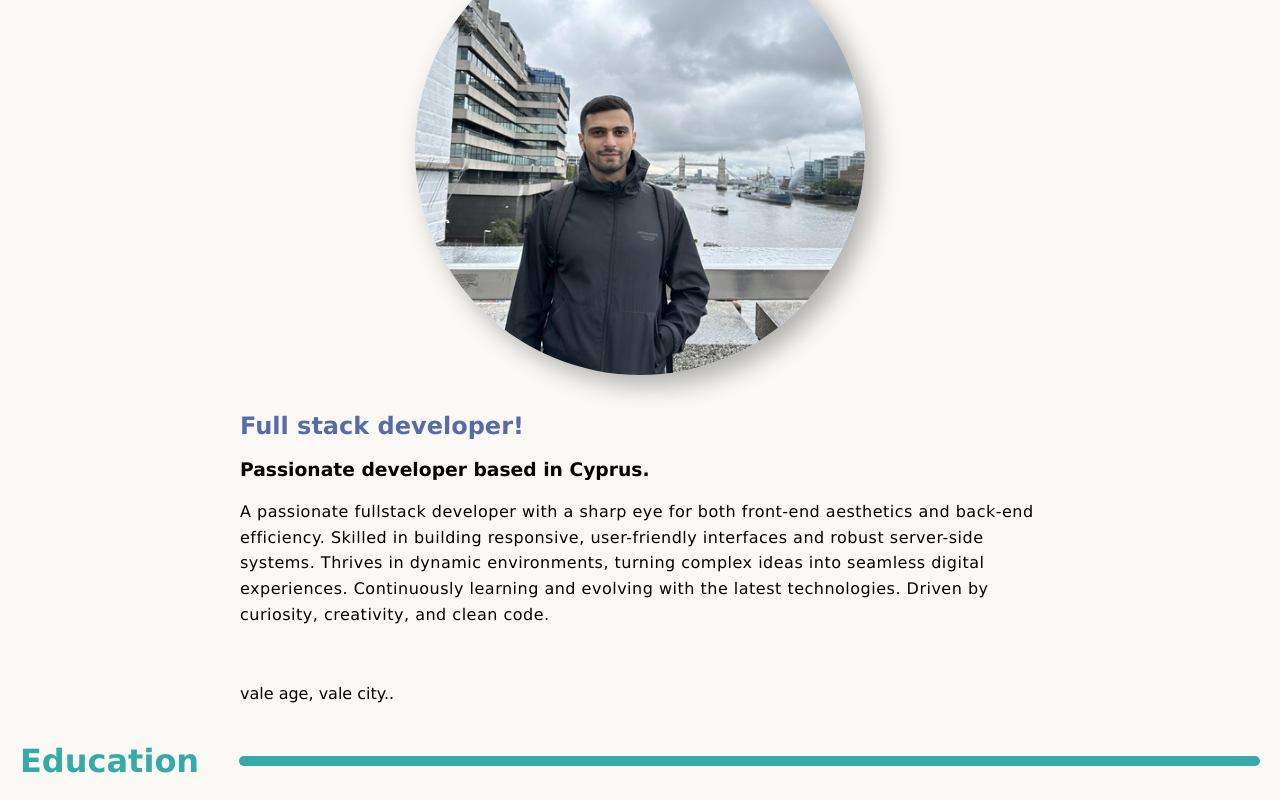
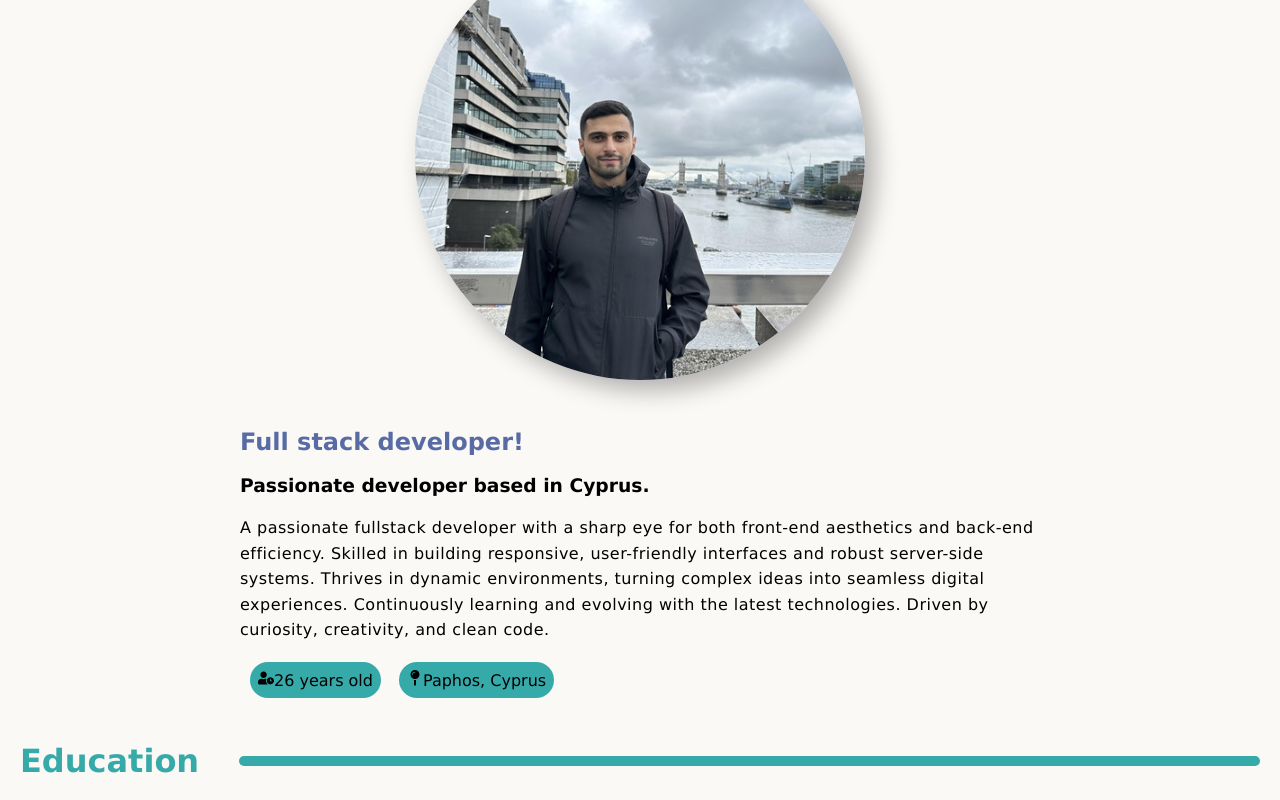
Before and after one commit to simosimb98/simospersonalwebsite, a React (Create React App) app in the folder simospersonalwebsite/: page / in a window 1280 px wide. Shown: the part 972-1772 px from the top of the page. Built offline with nearby package versions, Linux system fonts and the light colour scheme.

Commit message:
reactive ui work

```diff
--- a/simospersonalwebsite/src/pages/About.js
+++ b/simospersonalwebsite/src/pages/About.js
@@ -1,4 +1,5 @@
 import { Element, Events, scrollSpy } from "react-scroll";
+import * as FaIcons from 'react-icons/fa';
 import './css/About.css';
 
 function About() {
@@ -25,10 +26,11 @@ function About() {
                             A passionate fullstack developer with a sharp eye for both front-end aesthetics and back-end efficiency. Skilled in building responsive, user-friendly interfaces and robust server-side systems. Thrives in dynamic environments, turning complex ideas into seamless digital experiences. Continuously learning and evolving with the latest technologies. Driven by curiosity, creativity, and clean code.
                         </p>
                     </div>
-                    <br/>
-                    <br/>
-                    <br/>
-                    vale age, vale city..
+                    <br></br>
+                      <div className="about-me-icons">
+                        <span><FaIcons.FaUserClock />26 years old</span>
+                        <span><FaIcons.FaMapPin />Paphos, Cyprus</span>
+                    </div>
                 </div>
             </div>
         </Element>
--- a/simospersonalwebsite/src/pages/css/About.css
+++ b/simospersonalwebsite/src/pages/css/About.css
@@ -50,3 +50,19 @@
   font-weight: bolder;
   font-size: x-large;
 }
+
+.about-me-icons {
+  display: flex;
+  justify-content: flex-start;
+  flex-wrap: wrap;
+  align-items: center;
+  font-size: 1rem;
+  white-space: nowrap;
+  gap: 0.5rem;
+}
+
+.about-me-icons span{
+  background-color: #36A9A9;
+  border-radius: 2rem;
+  padding: 0.5rem;
+}
```
